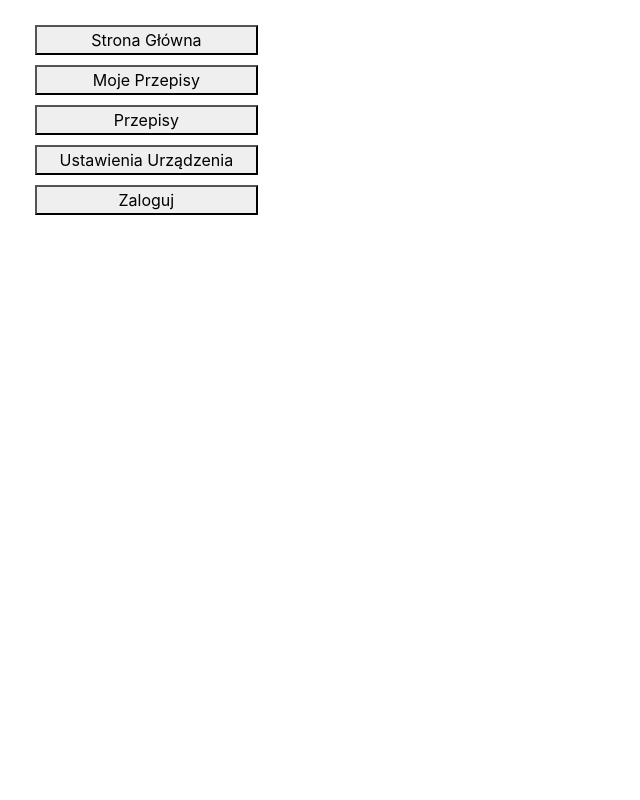
After one commit to KacperSzmitko/UltimaTea, a Django app: template src/templates/main/base.html in a window 1280 px wide. The commit adds this page. Shown: the whole page, without its empty margins (0-640 px from the left). Run offline with Django 3.2, Linux system fonts and the light colour scheme; the template is opened without the code that fills it, so the values that code supplies are empty; some libraries are stand-ins or nearby versions.

Commit message:
Initial commit

```diff
--- a/src/UltimaTea/urls.py
+++ b/src/UltimaTea/urls.py
@@ -22,6 +22,6 @@ from login_register.views import home_view
 urlpatterns = [
     path('admin/', admin.site.urls),
     path('login/',include('login_register.urls')),
-    path('',home_view,name='login_register'),
-    #path('', include('main_app.urls')),
+    #path('',home_view,name='login_register'),
+    path('', include('main_app.urls')),
 ]
--- a/src/main_app/urls.py
+++ b/src/main_app/urls.py
@@ -2,5 +2,8 @@ from django.urls import path
 from .views import home_view
 
 urlpatterns = [
-    path('', home_view, name='home'),
+    path('', home_view, name='main_home'),
+    path('recipes', home_view, name='main_main_recipes'),
+    path('moje_przepisy', home_view, name='main_recipes'),
+    path('konfiguracja', home_view, name='main_configuration'),
 ]
--- a/src/main_app/views.py
+++ b/src/main_app/views.py
@@ -5,5 +5,7 @@ from django.shortcuts import render
 
 
 def home_view(request, *args, **kwargs):
-
-    return HttpResponse("<h1>Zalogowany</h1>")
+    context = {
+        'title':'Home'
+    }
+    return render(request,"main/home.html", context)
--- a/src/templates/base.html
+++ b/src/templates/base.html
@@ -1,5 +1,5 @@
 <!doctype html>
-<html lang="en">
+<html lang="en" class="h-100">
 
 <head>
     <!-- Required meta tags -->
@@ -13,7 +13,7 @@
 
 </head>
 
-<body>
+<body class="h-100">
 
     {% block content %}
     {% endblock %}
--- /dev/null
+++ b/src/templates/main/base.html
@@ -0,0 +1,27 @@
+
+{% extends 'base.html' %}
+{%block head%}
+    {%if title%}
+        <title>UltimaTea-{{title}}</title>
+    {%else%}
+        <title>UltimaTea</title>
+    {%endif%}
+{%endblock head%}
+
+{%block content%}
+<div class="container-fluid h-100">
+    <div class="container row h-100">
+        <div class = "menu col-3">
+            {%include "main/menu.html"%}
+        </div>
+        <div class="content col-9 container-fluid">
+            <div class="main_content row h-100">
+                <div class="content col-12">
+                    {% block main_content %}{% endblock main_content%}
+                </div>
+            </div>
+        </div>
+    </div>
+</div>
+
+{%endblock content%}
--- /dev/null
+++ b/src/templates/main/menu.html
@@ -0,0 +1,20 @@
+
+<div style="width:90%;height:auto;margin:20px"></div>
+<button style="width:90%;height:auto;margin:5px" onclick=location.href='{% url "main_home" %}'  type="button">
+    Strona Główna
+</button><br />
+
+<button style="width:90%;height:auto;margin:5px" onclick=location.href='{% url "main_main_recipes" %}'  type="button">
+    Moje Przepisy
+</button><br />
+
+<button style="width:90%;height:auto;margin:5px" onclick=location.href='{% url "main_recipes" %}'  type="button">
+    Przepisy
+</button><br />
+
+<button style="width:90%;height:auto;margin:5px" onclick=location.href='{% url "main_configuration" %}'  type="button">
+    Ustawienia Urządzenia</button><br />
+
+<button style="width:90%;height:auto;margin:5px" onclick=location.href='{% url "login_register" %}' type="button">
+    Zaloguj
+</button><br />
```
Also changed, not shown: src/templates/main/home.html (added, +13 -0 lines).
